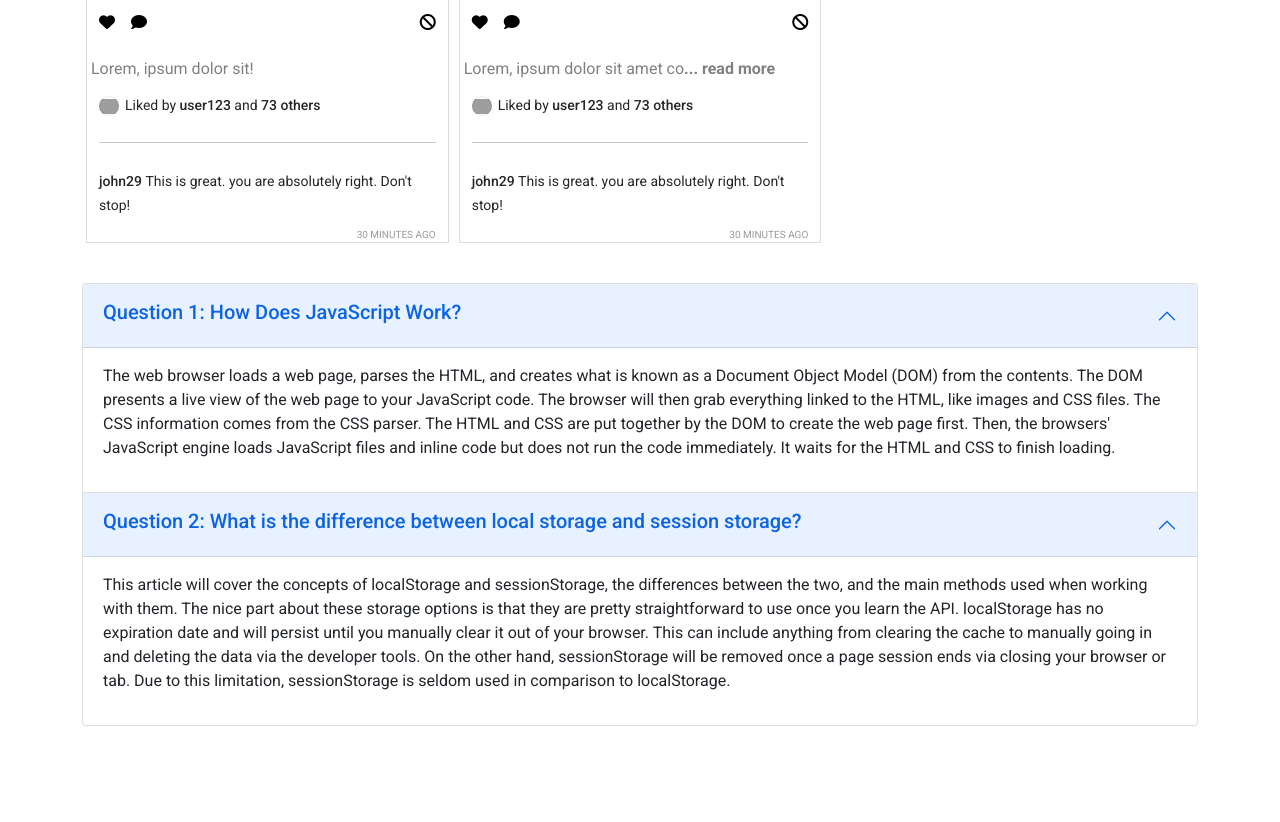
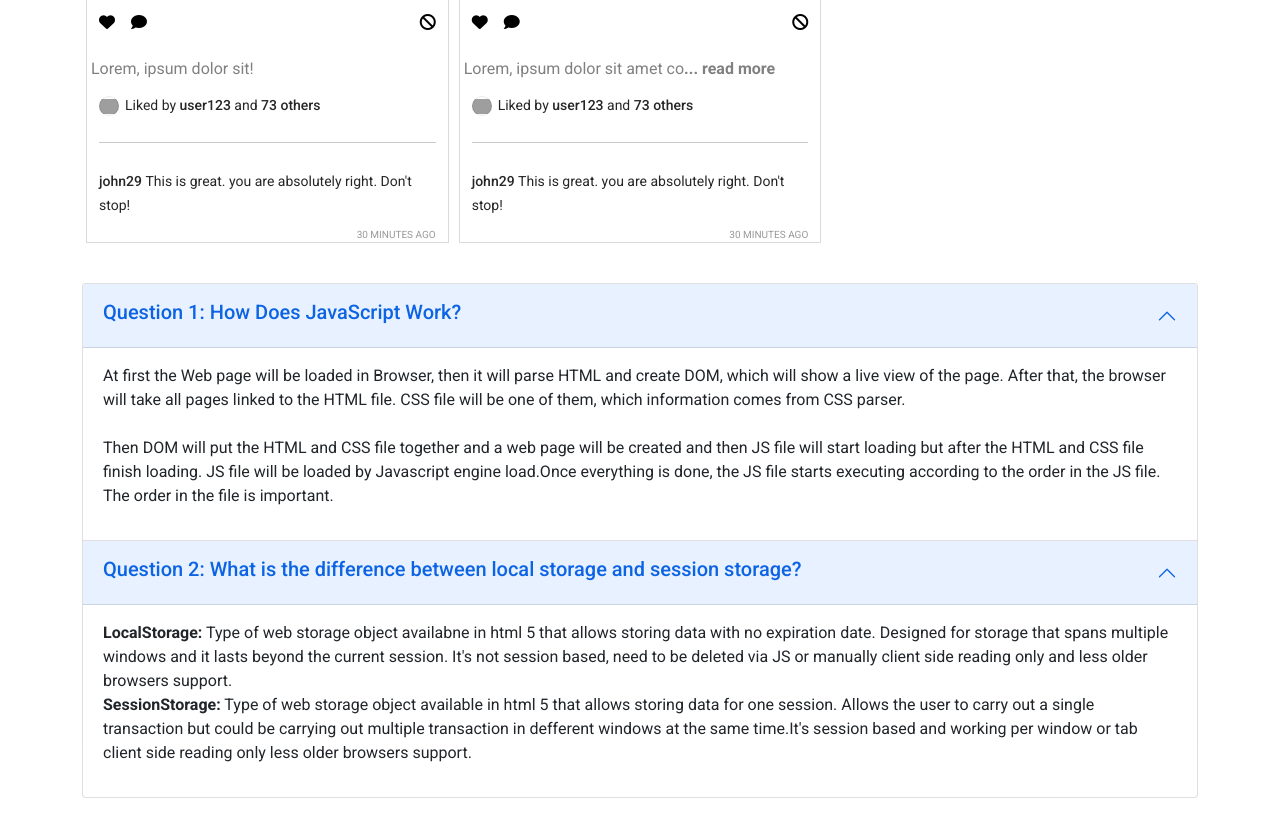
Before and after one commit to abunaem123/Insta-Sohor, a plain HTML site: page index.html in a window 1280 px wide. Shown: the part 1289-2111 px from the top of the page. Before the commit the page ends 2039 px from the top, so only its background shows below. Drawn offline with nearby package versions, Linux system fonts and the light colour scheme; grey boxes are pictures that could not be loaded.

Commit message:
FAQ Done

```diff
--- a/index.html
+++ b/index.html
@@ -72,15 +72,13 @@
                 <div id="collapseOne" class="accordion-collapse collapse show" aria-labelledby="headingOne"
                     data-bs-parent="#accordionExample">
                     <div class="accordion-body">
-                        <p>
-                            The web browser loads a web page, parses the HTML, and creates what is known as a
-                            Document Object Model (DOM) from the contents. The DOM presents a live view of the web
-                            page to your JavaScript code. The browser will then grab everything linked to the HTML,
-                            like images and CSS files. The CSS information comes from the CSS parser. The HTML and
-                            CSS are put together by the DOM to create the web page first. Then, the browsers'
-                            JavaScript engine loads JavaScript files and inline code but does not run the code
-                            immediately. It waits for the HTML and CSS to finish loading.
-                        </p>
+                        <p>At first the Web page will be loaded in Browser, then it will parse HTML and create DOM,
+                            which will show a live view of the page. After that, the browser will take all pages linked
+                            to the HTML file. CSS file will be one of them, which information comes from CSS
+                            parser.<br><br> Then DOM will put the HTML and CSS file together and a web page will be
+                            created and then JS file will start loading but after the HTML and CSS file finish loading.
+                            JS file will be loaded by Javascript engine load.Once everything is done, the JS file starts
+                            executing according to the order in the JS file. The order in the file is important.</p>
                     </div>
                 </div>
             </div>
@@ -94,14 +92,16 @@
                 <div id="collapseOne" class="accordion-collapse collapse show" aria-labelledby="headingOne"
                     data-bs-parent="#accordionExample">
                     <div class="accordion-body">
-                        <p>This article will cover the concepts of localStorage and sessionStorage, the differences
-                            between the two, and the main methods used when working with them. The nice part about
-                            these storage options is that they are pretty straightforward to use once you learn the
-                            API. localStorage has no expiration date and will persist until you manually clear it
-                            out of your browser. This can include anything from clearing the cache to manually going
-                            in and deleting the data via the developer tools. On the other hand, sessionStorage will
-                            be removed once a page session ends via closing your browser or tab. Due to this
-                            limitation, sessionStorage is seldom used in comparison to localStorage.
+                        <p><b>LocalStorage:</b> Type of web storage object availabne in html 5 that allows storing data
+                            with no
+                            expiration date. Designed for storage that spans multiple windows and it lasts beyond the
+                            current session. It's not session based, need to be deleted via JS or manually client side
+                            reading only and less older browsers support. <br>
+                            <b>SessionStorage:</b> Type of web storage object available in html 5 that allows storing
+                            data for
+                            one session. Allows the user to carry out a single transaction but could be carrying out
+                            multiple transaction in defferent windows at the same time.It's session based and working
+                            per window or tab client side reading only less older browsers support.
                         </p>
                     </div>
                 </div>
```
